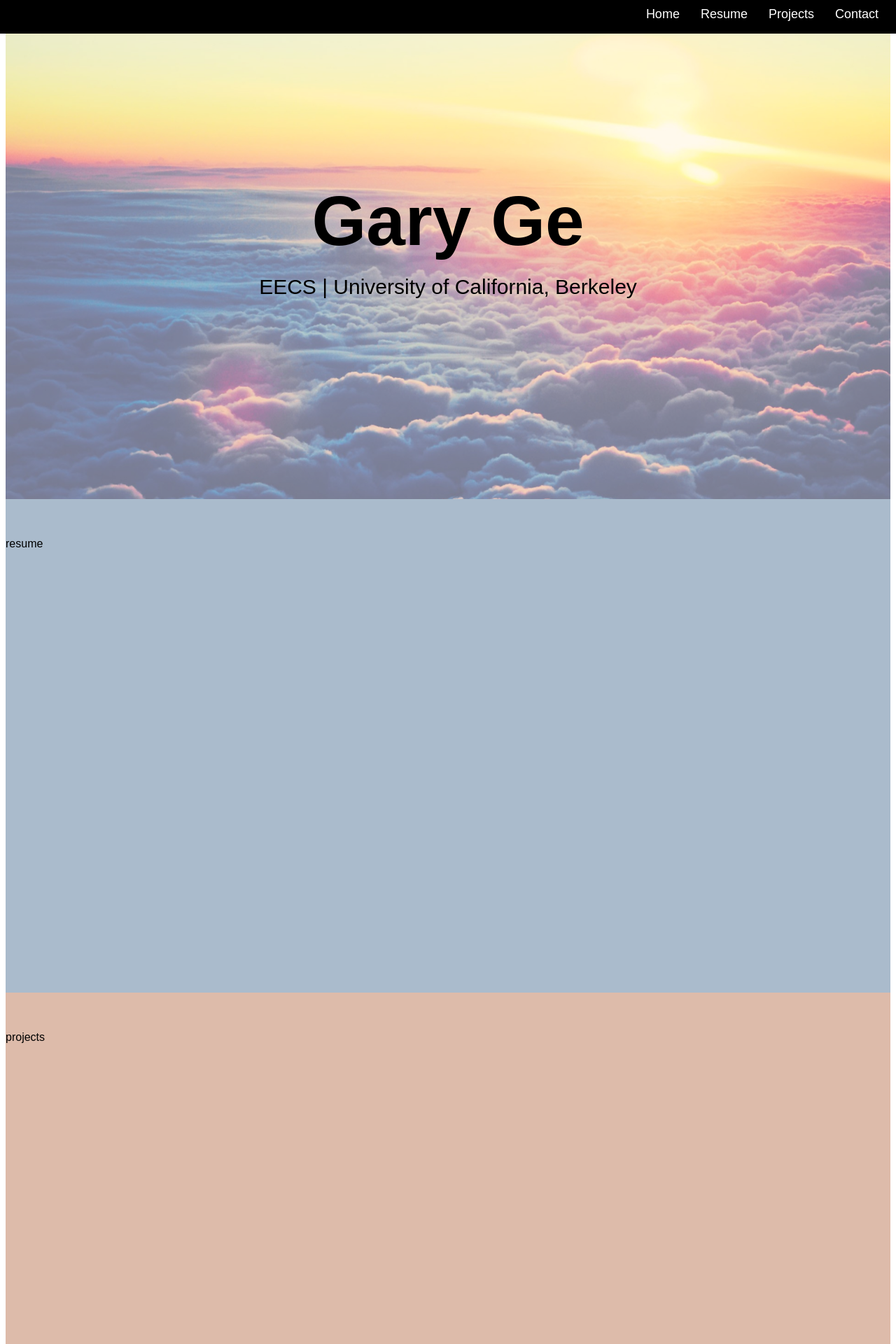
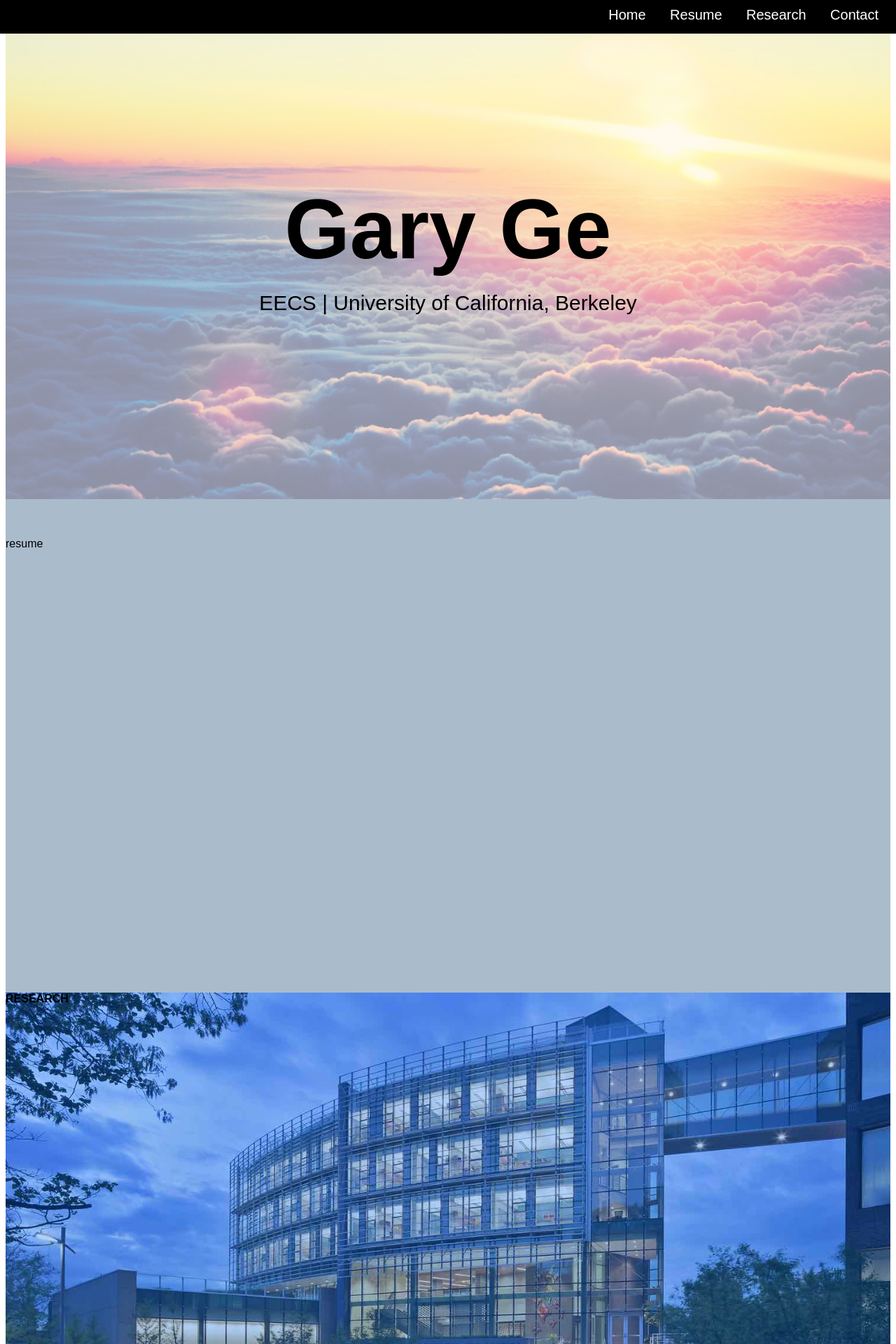
Before and after one commit to garyliangge/GaryGe, a PHP site: page / in a window 1280 px wide. Shown: the top 1920 px of the page at 70% size. Run offline with PHP 8.4, Linux system fonts and the light colour scheme; some libraries are stand-ins or nearby versions.

Commit message:
Added Simons Background

```diff
--- a/index.html
+++ b/index.html
@@ -17,14 +17,14 @@
               <ul class="navlist">
                 <li><a id="homelink" href="#">Home</a></li>
                 <li><a id="resumelink" href="#">Resume</a></li>
-                <li><a id="projectslink" href="#">Projects</a></li>
+                <li><a id="researchlink" href="#">Research</a></li>
                 <li><a id="contactlink" href="#">Contact</a></li>
               </ul>
           </div>
       </nav>
 
       <div class="section" id="home">
-          <div id="filter1">
+          <div id="filter-white">
               <div id=title>
                   <div id="name">
                     <strong>Gary Ge</strong>
@@ -46,12 +46,16 @@
           resume
       </div>
 
-      <div class='section' id="projects">
-          projects
+      <div class='section' id="research">
+          <div id="filter-blue">
+              <div class='content'>
+                  <strong>RESEARCH</strong>
+              </div>
+          </div>
       </div>
 
       <div class='section' id='contact'>
-          <div id="filter2">
+          <div id="filter-black">
 
               <div id="profile" style="position: relative; bottom:0px;">
                   <img id="propic" src="images/profile.png">
--- a/stylesheets/gary_style.css
+++ b/stylesheets/gary_style.css
@@ -7,8 +7,8 @@ html{
   width: 100%;
   height: 28px;
   position: fixed;
-  top: 0;
-  right: 0;
+  top: 0px;
+  right: 0px;
   padding: 10px;
   background-color: black;
   opacity: 1;
@@ -22,21 +22,19 @@ html{
 
 .navlist {
   list-style-type: none;
-  margin: 0;
-  padding: 0;
+  margin: 0px 0px;
+  padding: 0px;
 }
 
 .navlist li{
   display: inline;
   margin = 20px;
-  float: left;
   padding-bottom: 15px;
   padding-left: 15px;
   padding-right: 15px;
   opacity: 1
   margin-left: 25px;
-  font-size: 18px;
-  cursor: pointer;
+  font-size: 20px;
 }
 
 .navlist a{
@@ -57,7 +55,7 @@ html{
   margin: 0px 0px;
 }
 
-div#filter1{
+div#filter-white{
   display: block;
   width: 100%;
   height: 100%;
@@ -65,10 +63,10 @@ div#filter1{
   left: 0px;
   top: 0px;
   /*background: linear-gradient(90deg, rgba(138, 120, 5, 0.560784) 10%, rgba(250, 250, 113, 0.139216) 90%);*/
-  background-color: rgba(255, 255, 255, .4)
+  background-color: rgba(255, 255, 255, .5)
 }
 
-div#filter2{
+div#filter-black{
   display: block;
   width: 100%;
   height: 100%;
@@ -77,6 +75,17 @@ div#filter2{
   top: 0px;
   /*background: linear-gradient(90deg, rgba(138, 120, 5, 0.560784) 10%, rgba(250, 250, 113, 0.139216) 90%);*/
   background-color: rgba(0, 0, 0, .5)
+}
+
+div#filter-blue{
+  display: block;
+  width: 100%;
+  height: 100%;
+  position: absolute;
+  left: 0px;
+  top: 0px;
+  /*background: linear-gradient(90deg, rgba(138, 120, 5, 0.560784) 10%, rgba(250, 250, 113, 0.139216) 90%);*/
+  background-color: rgba(0, 111, 255, .3)
 }
 
 div#home{
@@ -95,7 +104,7 @@ div#title{
 
 div#name {
   display: table;
-  font-size: 100px;
+  font-size: 120px;
   margin: 20px auto;
 }
 
@@ -107,39 +116,30 @@ div#description {
 }
 
 div#resume{
-	-webkit-background-size: cover;
   background-color: #ABC;
-	-moz-background-size: cover;
-	-o-background-size: cover;
 	background-size: cover;
 }
 
-div#projects{
-  background-color: #DBA;
-	-webkit-background-size: cover;
-	-moz-background-size: cover;
-	-o-background-size: cover;
-	background-size: cover;
+div#research{
+  background: url('../images/backgrounds/simons.jpg') center top no-repeat fixed;
+  background-size: cover;
 }
 
 div#contact{
   background: url("../images/backgrounds/campanile.jpg") center top no-repeat fixed;
-	-webkit-background-size: cover;
-	-moz-background-size: cover;
-	-o-background-size: cover;
 	background-size: cover;
 }
 
 div#profile{
+  display: table;
   margin-left: auto;
-  display: table;
   margin-right: auto;
   margin-top: 150px;
 }
 
 img#propic{
-  width: 275px;
-  height: 275px;
+  width: 300px;
+  height: 300px;
 }
 
 div#socialmedia {
```
Also changed, not shown: images/backgrounds/simons.jpg (added), images/profile.jpg (deleted), images/research/Cluster_2010_006122.jpg (added), images/research/Cluster_2010_006125.jpg (added), images/research/bike.jpg (added), images/research/bikefdm.jpg (added), images/research/jump.jpg (added).
